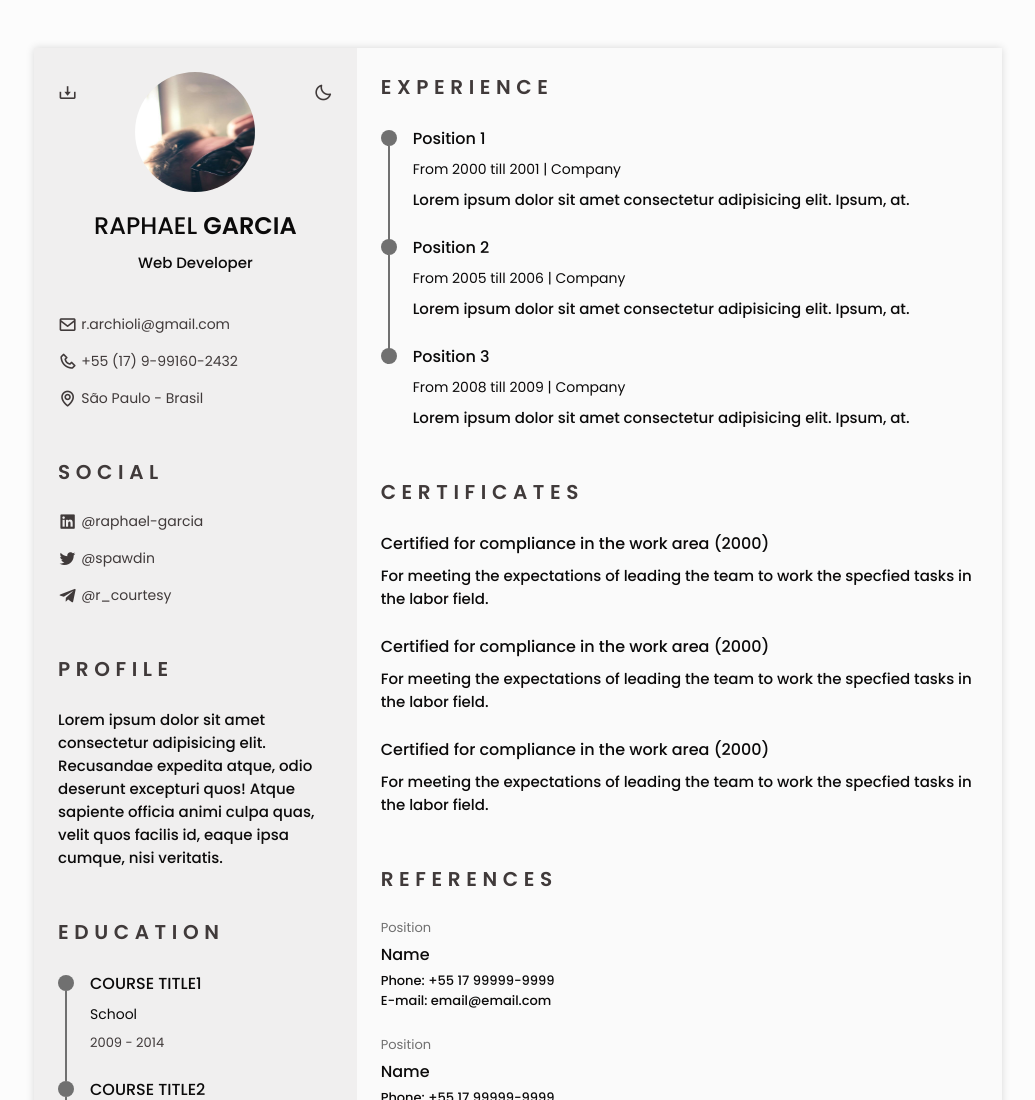
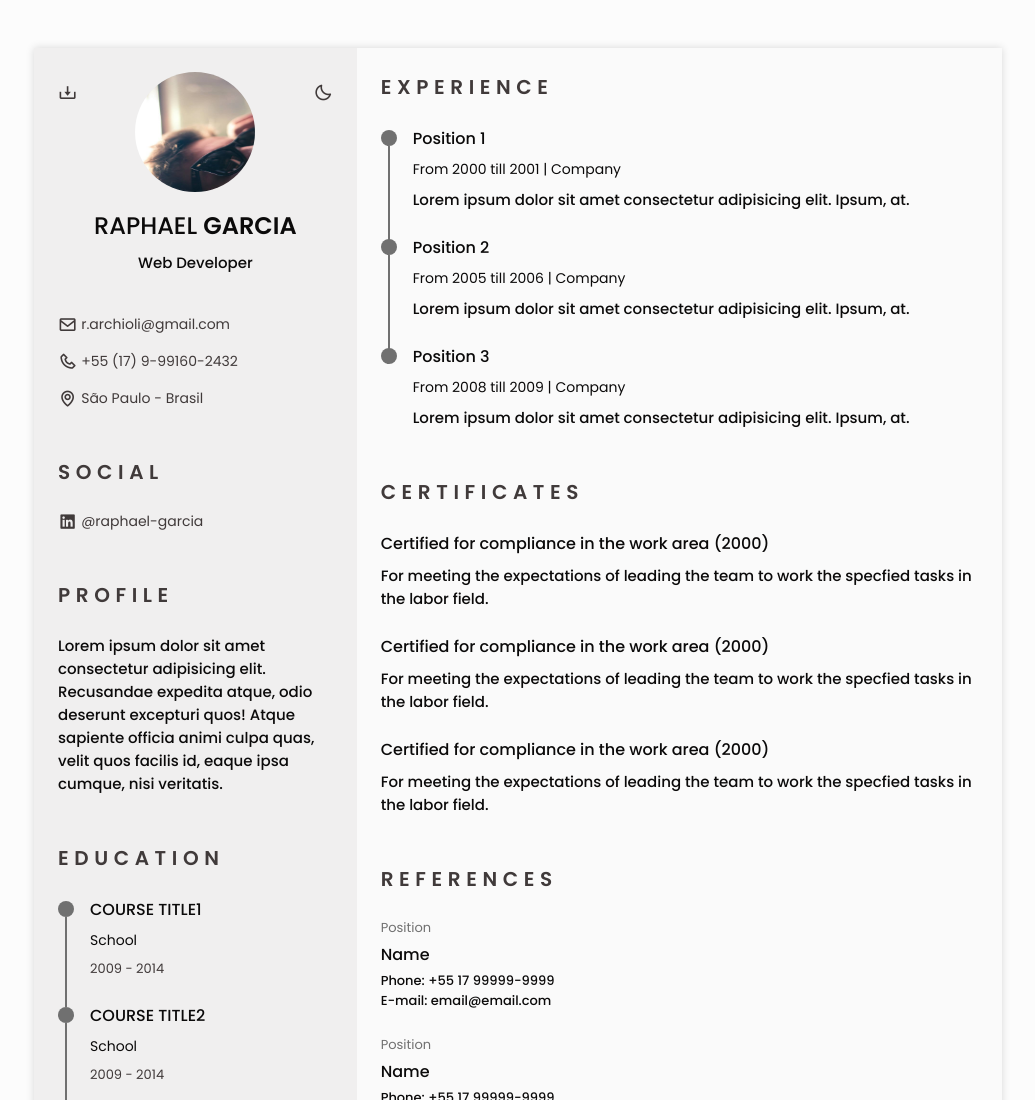
Before and after one commit to r-courtesy/itsmecourtesy, a plain HTML site: page index.html in a window 1280 px wide. Shown: the top 1100 px of the page, without its empty margins (122-1157 px from the left). Drawn offline with nearby package versions, Linux system fonts and the light colour scheme.

Commit message:
Update index.html

```diff
--- a/index.html
+++ b/index.html
@@ -116,13 +116,13 @@
                                 <i class='bx bxl-linkedin-square social__icon' ></i> @raphael-garcia
                             </a>
 
-                            <a href="https://twitter.com/spawdin" target="_blank" class="social__link">
+                            <!-- <a href="https://twitter.com/spawdin" target="_blank" class="social__link">
                                 <i class='bx bxl-twitter social__icon' ></i> @spawdin
                             </a>
 
                             <a href="https://t.me/r_courtesy" target="_blank" class="social__link">
                                 <i class='bx bxl-telegram social__icon' ></i> @r_courtesy
-                            </a>
+                            </a> -->
                         </div>
                     </section>
 
```
